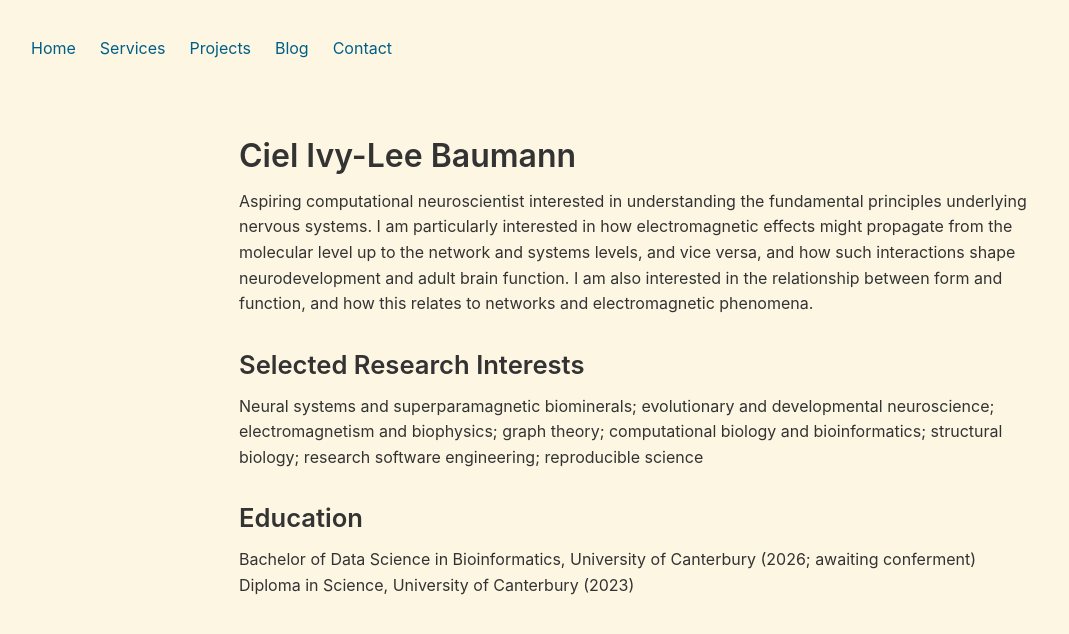
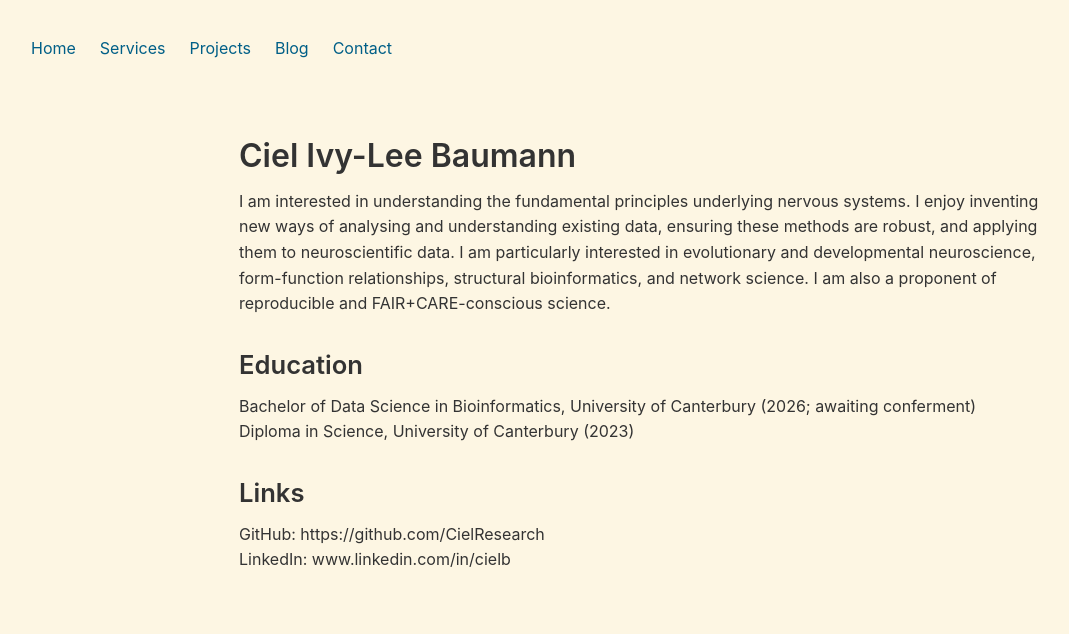
Before and after one commit to CielResearch/CielResearch.github.io, a Jekyll site: the page built from index.md, in a window 1280 px wide. Shown: the top 634 px of the page, without its empty margins (1-1070 px from the left). Built offline with Jekyll 4.4.1, drawn with Linux system fonts in a browser that asks for light colours.

Commit message:
Rewrite home page

```diff
--- a/index.md
+++ b/index.md
@@ -5,18 +5,16 @@ title: CielResearch
 
 # Ciel Ivy-Lee Baumann
 
-Aspiring computational neuroscientist interested in understanding the fundamental principles
-underlying nervous systems. I am particularly interested in how electromagnetic effects might
-propagate from the molecular level up to the network and systems levels, and vice versa, and how
-such interactions shape neurodevelopment and adult brain function. I am also interested in the
-relationship between form and function, and how this relates to networks and electromagnetic
-phenomena.
-
-## Selected Research Interests
-Neural systems and superparamagnetic biominerals; evolutionary and developmental neuroscience;
-electromagnetism and biophysics; graph theory; computational biology and bioinformatics; structural
-biology; research software engineering; reproducible science
+I am interested in understanding the fundamental principles underlying nervous systems. I enjoy
+inventing new ways of analysing and understanding existing data, ensuring these methods are robust,
+and applying them to neuroscientific data. I am particularly interested in evolutionary and
+developmental neuroscience, form-function relationships, structural bioinformatics, and network
+science. I am also a proponent of reproducible and FAIR+CARE-conscious science.
 
 ## Education
-Bachelor of Data Science in Bioinformatics, University of Canterbury (2026; awaiting conferment)
+Bachelor of Data Science in Bioinformatics, University of Canterbury (2026; awaiting conferment) \
 Diploma in Science, University of Canterbury (2023)
+
+## Links
+GitHub: https://github.com/CielResearch \
+LinkedIn: www.linkedin.com/in/cielb
```
